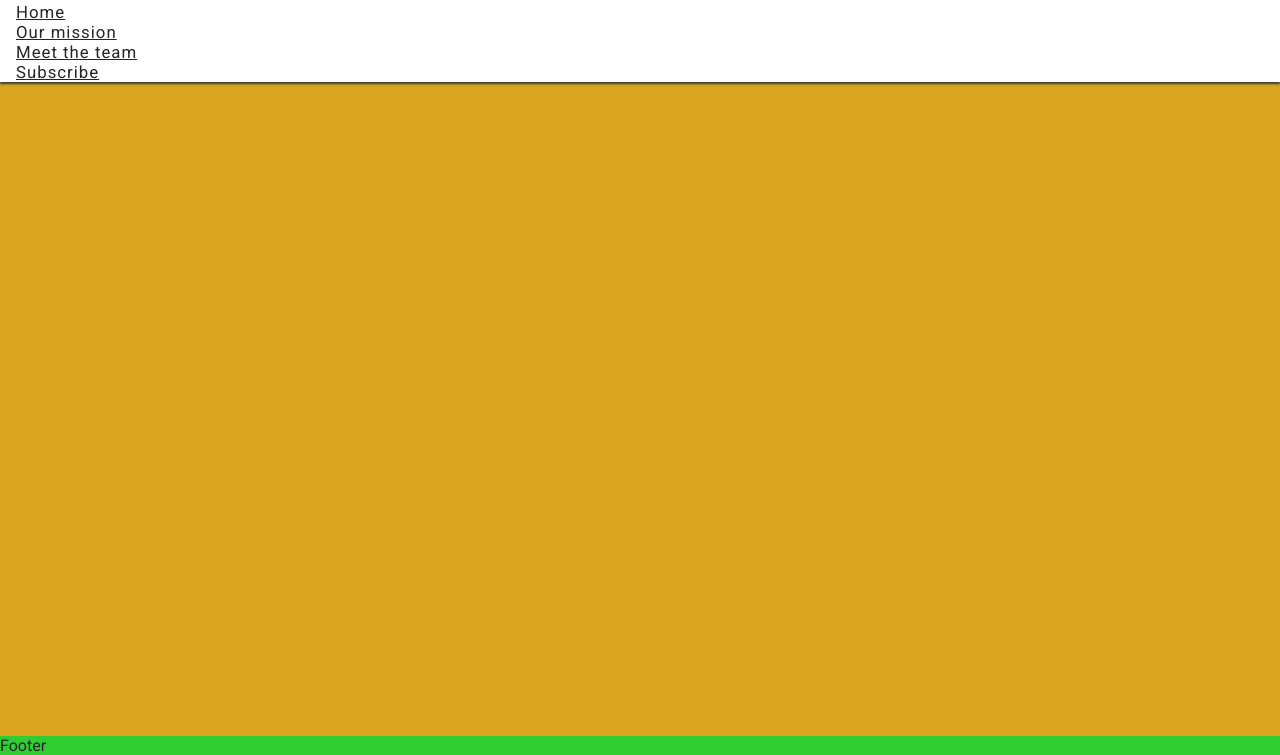
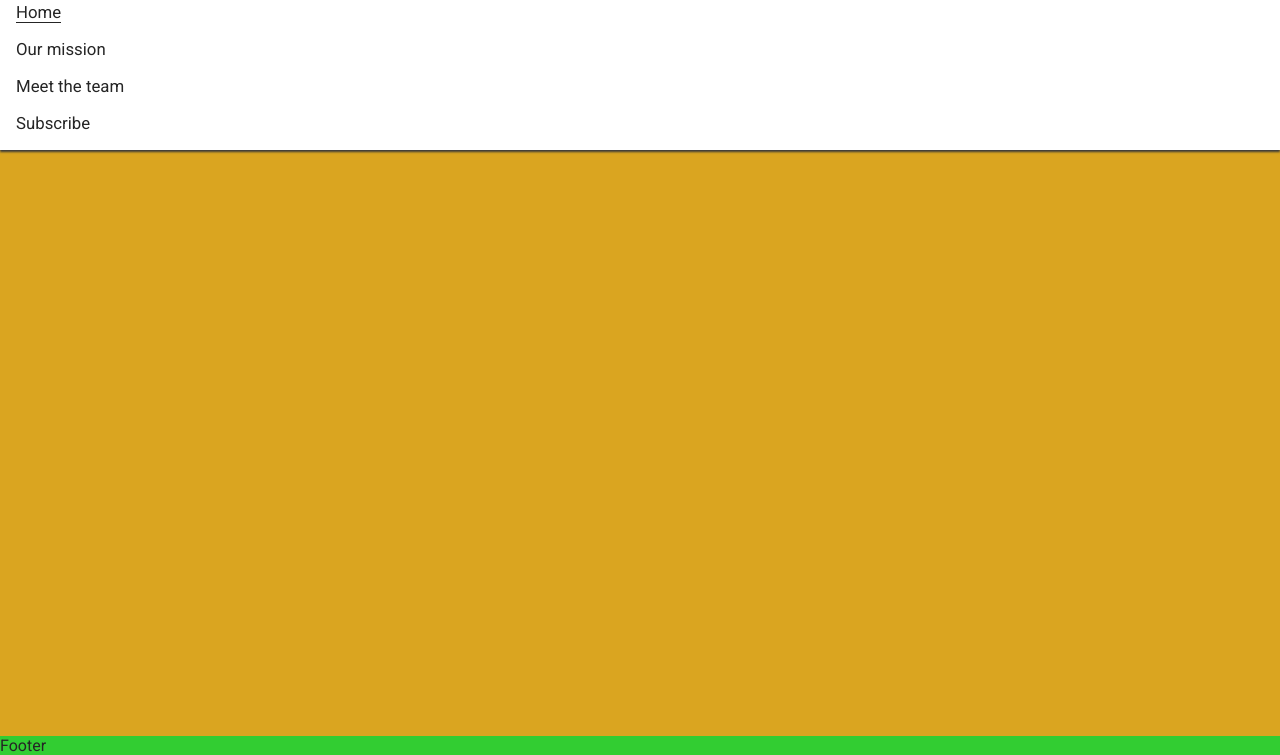
Before and after one commit to sarahmclo/colourway, a plain HTML site: page index.html in a window 1280 px wide. Shown: the part 45-800 px from the top of the page. Drawn offline with Linux system fonts and the light colour scheme.

Commit message:
Style navbar and set to hidden, add menu dropdown functionality and margin-top to main element

```diff
--- a/assets/css/style.css
+++ b/assets/css/style.css
@@ -28,15 +28,30 @@ header {
     z-index: 99;
 }
 
+header a {
+    text-decoration: none;
+    color: inherit;
+}
+
 .logo img {
     width: 200px;
 }
 
 #menu {
     font-size: 105%;
-    letter-spacing: 1px;
+    /* letter-spacing: 1px; */
     list-style-type: none;
 }
+
+#menu li {
+    margin-bottom: 1em;
+}
+
+.active {
+    border-bottom: 1px solid #252525;
+}
+
+/* Navbar styles with dropdown toggle */
 
 /* Main content */
 main {
--- a/index.html
+++ b/index.html
@@ -26,7 +26,7 @@
         </a>
         <nav>
             <ul id="menu">
-                <li><a href="">Home</a></li>
+                <li><a href="" class="active">Home</a></li>
                 <li><a href="">Our mission</a></li>
                 <li><a href="">Meet the team</a></li>
                 <li><a href="">Subscribe</a></li>
```
